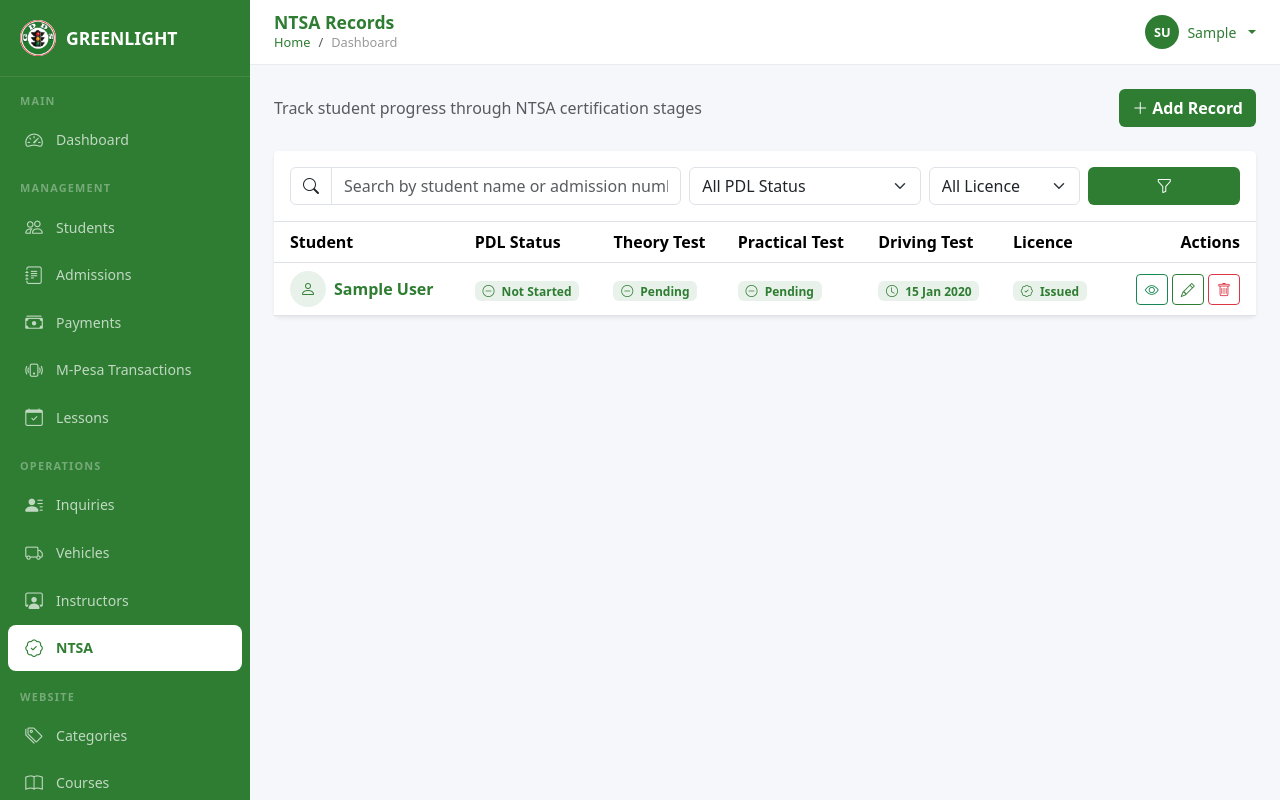
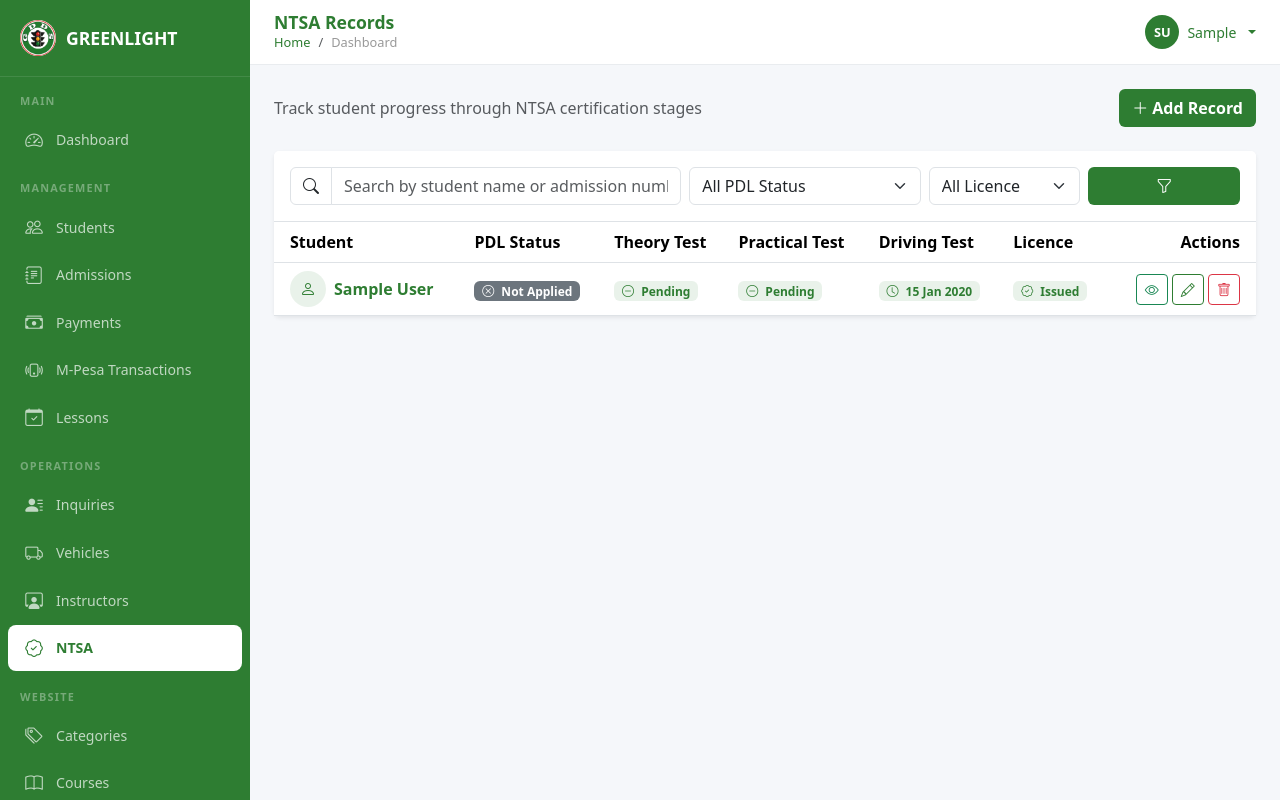
Before and after one commit to mbuguam443/greenlightdriving, a Django app: page /ntsa/ in a window 1280 px wide. Run offline with Django 4.2, Linux system fonts and the light colour scheme; a user stored in the database is signed in; tables that the repository leaves empty hold one stand-in row (values such as "Sample post").

Commit message:
fix: NTSA PDL status uses correct model values

```diff
--- a/templates/ntsa/ntsa_list.html
+++ b/templates/ntsa/ntsa_list.html
@@ -28,10 +28,9 @@
             <div class="col-md-3">
                 <select name="pdl_status" class="form-select">
                     <option value="">All PDL Status</option>
-                    <option value="approved" {% if request.GET.pdl_status == 'approved' %}selected{% endif %}>Approved</option>
-                    <option value="pending" {% if request.GET.pdl_status == 'pending' %}selected{% endif %}>Pending</option>
-                    <option value="rejected" {% if request.GET.pdl_status == 'rejected' %}selected{% endif %}>Rejected</option>
-                    <option value="not_started" {% if request.GET.pdl_status == 'not_started' %}selected{% endif %}>Not Started</option>
+                    <option value="NOT_APPLIED" {% if request.GET.pdl_status == 'NOT_APPLIED' %}selected{% endif %}>Not Applied</option>
+                    <option value="APPLIED" {% if request.GET.pdl_status == 'APPLIED' %}selected{% endif %}>Applied</option>
+                    <option value="ISSUED" {% if request.GET.pdl_status == 'ISSUED' %}selected{% endif %}>Issued</option>
                 </select>
             </div>
             <div class="col-md-2">
@@ -80,22 +79,14 @@
                             </div>
                         </td>
                         <td>
-                            {% if record.pdl_status == 'approved' %}
-                                <span class="badge" style="background-color: rgba(46,125,50,0.1); color: #2E7D32;">
-                                    <i class="bi bi-check-circle me-1"></i> Approved
-                                </span>
-                            {% elif record.pdl_status == 'pending' %}
-                                <span class="badge" style="background-color: rgba(46,125,50,0.1); color: #2E7D32;">
-                                    <i class="bi bi-clock me-1"></i> Pending
-                                </span>
-                            {% elif record.pdl_status == 'rejected' %}
-                                <span class="badge" style="background-color: rgba(46,125,50,0.1); color: #2E7D32;">
-                                    <i class="bi bi-x-circle me-1"></i> Rejected
-                                </span>
+                            {% if record.pdl_status == 'ISSUED' %}
+                                <span class="badge bg-success"><i class="bi bi-check-circle me-1"></i> Issued</span>
+                            {% elif record.pdl_status == 'APPLIED' %}
+                                <span class="badge bg-warning text-dark"><i class="bi bi-clock me-1"></i> Applied</span>
+                            {% elif record.pdl_status == 'NOT_APPLIED' %}
+                                <span class="badge bg-secondary"><i class="bi bi-x-circle me-1"></i> Not Applied</span>
                             {% else %}
-                                <span class="badge" style="background-color: rgba(46,125,50,0.1); color: #2E7D32;">
-                                    <i class="bi bi-dash-circle me-1"></i> Not Started
-                                </span>
+                                <span class="badge bg-secondary">{{ record.get_pdl_status_display }}</span>
                             {% endif %}
                         </td>
                         <td>
```
